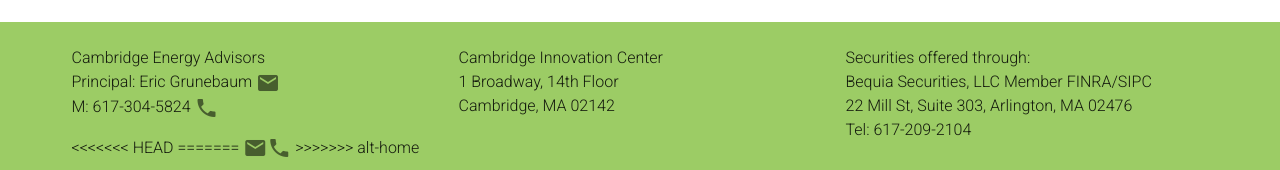
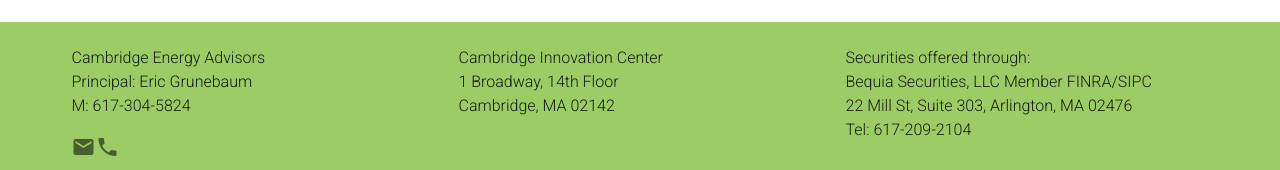
Before and after one commit to EricGrunebaum/CambridgeEnergyAdvisors-2020_6_23, a Vue app: page / in a window 1280 px wide. Shown: the part 2747-2917 px from the top of the page. Built offline with nearby package versions, Linux system fonts and the light colour scheme.

Commit message:
Reformat contact icons on footer

```diff
--- a/src/components/Footer.vue
+++ b/src/components/Footer.vue
@@ -8,16 +8,12 @@
             <v-col class="text-left">
                 <span class="text-white">Cambridge Energy Advisors</span>
                  <p class="grey-text text-lighten-4">
-                    Principal: Eric Grunebaum <a href="mailto:egrunebaum@aol.com"><v-icon>mdi-email</v-icon></a> <br>
-                    M: 617-304-5824 <a href="tel:617-304-5824"><v-icon>mdi-phone</v-icon></a><br>
+                    Principal: Eric Grunebaum
+                    <br>
+                    M: 617-304-5824
                 </p>
-<<<<<<< HEAD
-
-
-=======
                 <a href="mailto:eric@cambridgeenergyadvisors.com"><v-icon>mdi-email</v-icon></a>
                 <a href="tel:617-304-5824"><v-icon>mdi-phone</v-icon></a>
->>>>>>> alt-home
             </v-col>
             <v-col class="text-left">
                  <p class="grey-text text-lighten-4">
```
